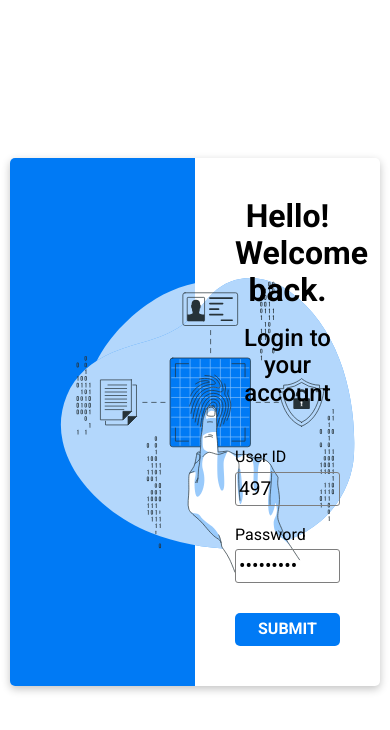
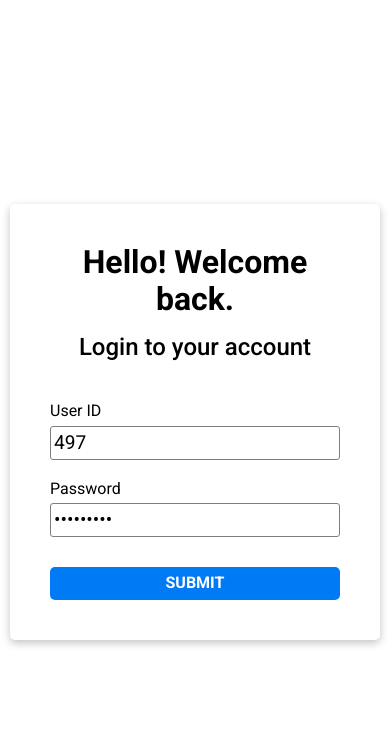
Before and after one commit to nijin-26/HRM-App-Redux, a React (Vite) app: page /login in a window 390 px wide. Shown: the top 730 px of the page. Built offline with nearby package versions, Linux system fonts and the light colour scheme.

Commit message:
UPDATE: make login page responsive

```diff
--- a/src/pages/Login/Login.style.ts
+++ b/src/pages/Login/Login.style.ts
@@ -18,8 +18,8 @@ const StyledLoginWrap = styled.section`
         align-items: center;
 
         img {
-            height: 320px;
-            width: 320px;
+            height: auto;
+            width: 100%;
         }
     }
 
@@ -71,6 +71,12 @@ const StyledLoginWrap = styled.section`
             justify-content: center;
         }
     }
+
+    @media only screen and (max-width: 700px) {
+        .login-img-wrap {
+            display: none;
+        }
+    }
 `;
 
 export default StyledLoginWrap;
```
